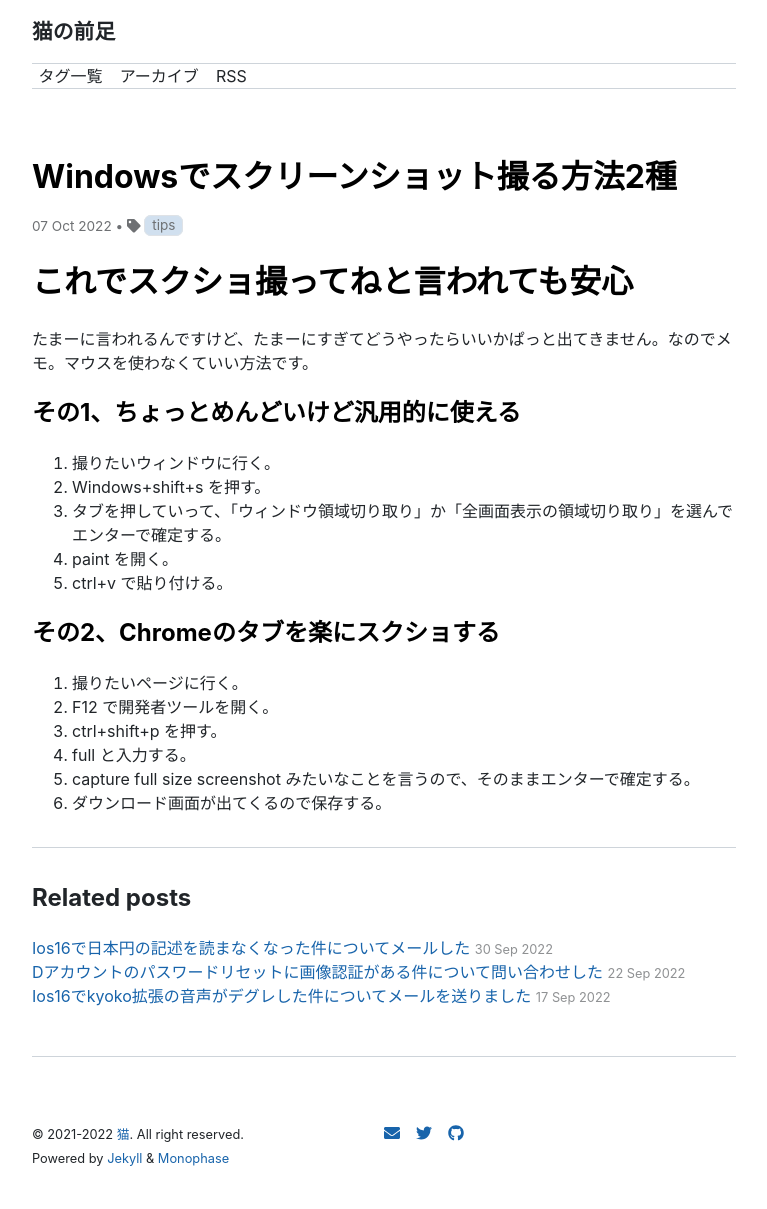
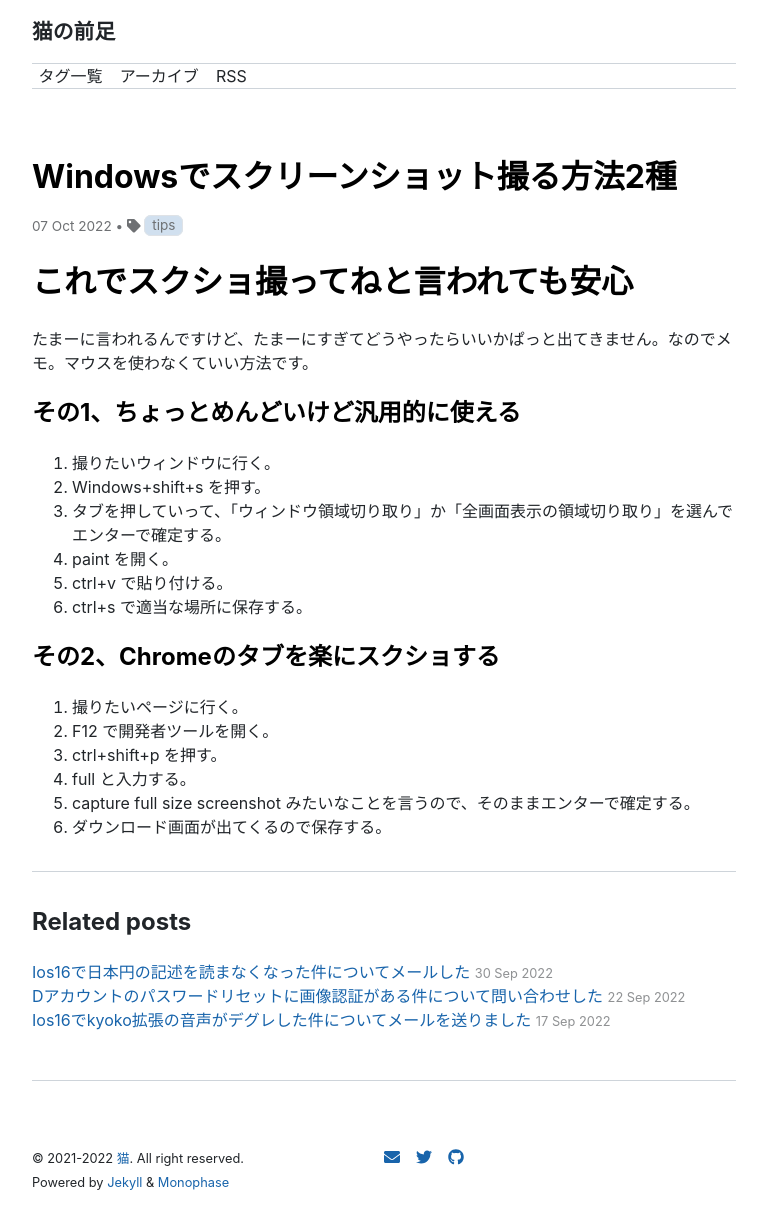
Before and after one commit to yncat/yncat.github.io, a Jekyll site: the page built from _posts/2022-10-07-Windowsでスクリーンショット撮る方法2種.md, in a window 1280 px wide. Shown: the whole page, without its empty margins (256-1023 px from the left). Built offline with Jekyll 4.4.1, drawn with Linux system fonts in a browser that asks for light colours; nearby versions of some CDN libraries; before the commit the page ends 1185 px from its top, so only the background shows below that.

Commit message:
Add save

```diff
--- a/_posts/2022-10-07-Windowsでスクリーンショット撮る方法2種.md
+++ b/_posts/2022-10-07-Windowsでスクリーンショット撮る方法2種.md
@@ -14,6 +14,7 @@ tags: tips
 3. タブを押していって、「ウィンドウ領域切り取り」か「全画面表示の領域切り取り」を選んでエンターで確定する。
 4. paint を開く。
 5. ctrl+v で貼り付ける。
+6. ctrl+s で適当な場所に保存する。
 
 ## その2、Chromeのタブを楽にスクショする
 
```
